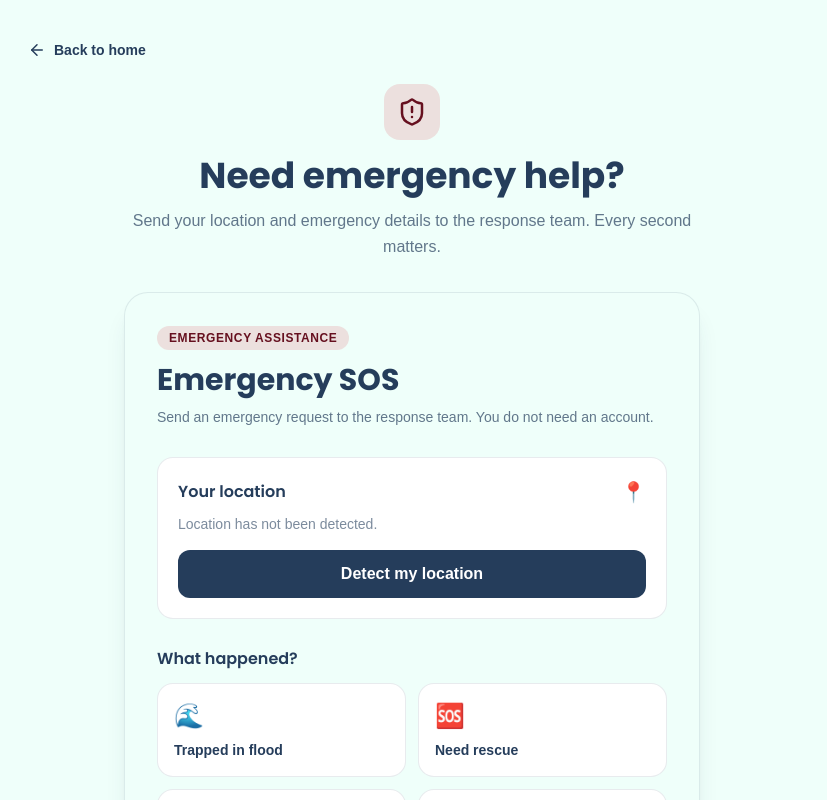
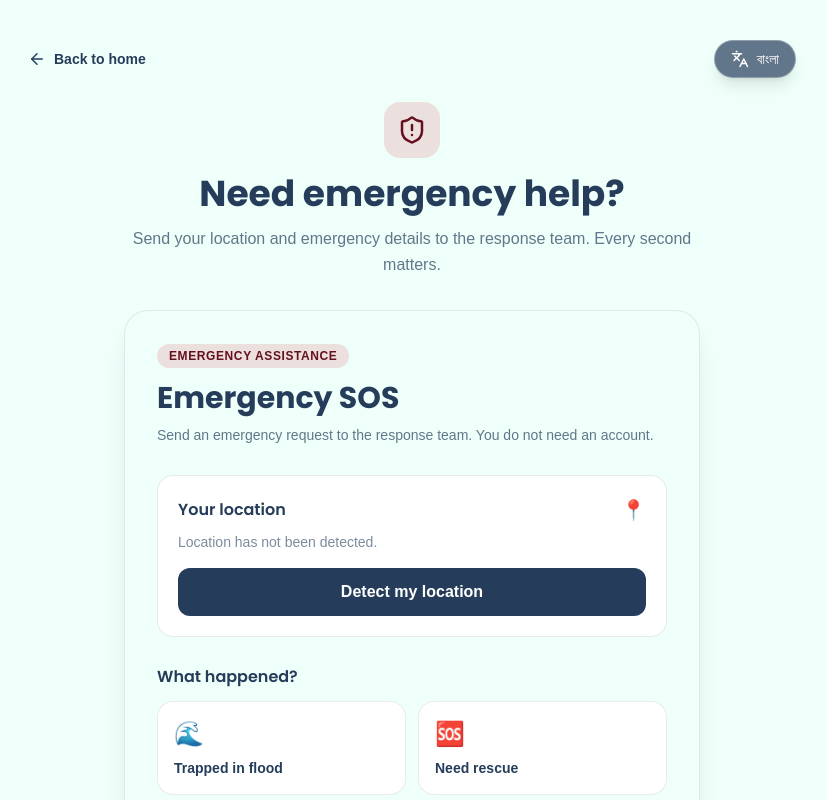
Before and after one commit to itsqyp/DigiKhizir, a React (Vite) app: page /sos in a window 1280 px wide. Shown: the top 800 px of the page, without its empty margins (228-1055 px from the left). Built offline with nearby package versions, Linux system fonts and the light colour scheme.

Commit message:
imported the translation

```diff
--- a/src/pages/resident/SOSPage.tsx
+++ b/src/pages/resident/SOSPage.tsx
@@ -1,38 +1,53 @@
 import { Link } from "react-router-dom";
 import { ArrowLeft, ShieldAlert } from "lucide-react";
+
 import SOSForm from "../../components/emergency/SOSForm";
+import LanguageToggle from "../../components/LanguageToggle";
+
+import { useLanguage } from "../../context/useLanguage";
+import { sosPageTranslations } from "../../translations/sos";
 
 export default function SOSPage() {
+  const { language } = useLanguage();
+  const t = sosPageTranslations[language];
+
   return (
     <main className="min-h-screen bg-mint-cream px-4 py-6 sm:px-6 sm:py-10">
       <div className="mx-auto max-w-3xl">
-        <Link
-          to="/resident"
-          className="mb-6 inline-flex items-center gap-2 text-sm font-semibold text-deep-sea-blue transition hover:text-amethyst"
-        >
-          <ArrowLeft size={18} />
-          Back to home
-        </Link>
+        {/* Top navigation */}
+        <div className="mb-6 flex items-center justify-between gap-4">
+          <Link
+            to="/resident"
+            className="inline-flex items-center gap-2 text-sm font-semibold text-deep-sea-blue transition hover:text-amethyst"
+          >
+            <ArrowLeft size={18} />
+            {t.back}
+          </Link>
 
+          <LanguageToggle />
+        </div>
+
+        {/* Page heading */}
         <div className="mb-8 text-center">
           <div className="mx-auto mb-4 flex h-14 w-14 items-center justify-center rounded-2xl bg-cotton-candy/30 text-night-bordeaux">
             <ShieldAlert size={30} />
           </div>
 
           <h1 className="font-poppins text-3xl font-bold text-deep-sea-blue sm:text-4xl">
-            Need emergency help?
+            {t.heading}
           </h1>
 
           <p className="mx-auto mt-3 max-w-xl text-sm leading-relaxed text-deep-sea-blue/70 sm:text-base">
-            Send your location and emergency details to the response team. Every
-            second matters.
+            {t.description}
           </p>
         </div>
 
+        {/* SOS form */}
         <SOSForm />
 
+        {/* Footer */}
         <p className="mt-6 text-center text-xs leading-relaxed text-deep-sea-blue/50">
-          DigiKhizir — Know the danger. Find safety. Get help.
+          {t.footer}
         </p>
       </div>
     </main>
```
